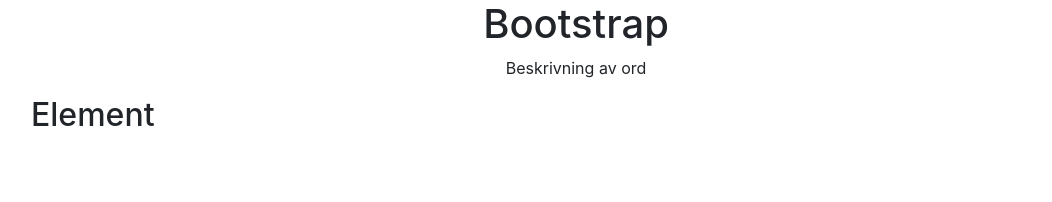
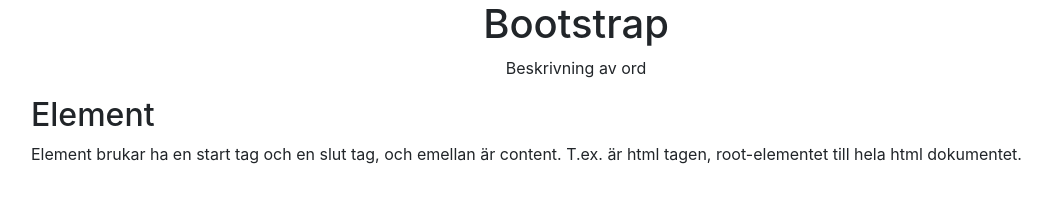
Before and after one commit to OliviaAnd/Olivia_Andersson_TE19D, a plain HTML site: page Webbutveckling/Bootstrap/index.html in a window 1280 px wide. Shown: the whole page, without its empty margins (64-1116 px from the left). Drawn offline with Linux system fonts and the light colour scheme.

Commit message:
bootstrap

```diff
--- a/Webbutveckling/Bootstrap/index.html
+++ b/Webbutveckling/Bootstrap/index.html
@@ -3,7 +3,7 @@
     <head>
         <link rel="stylesheet" href="bootstrap.css">
         <meta charset="utf-8">
-        <title> Bootstrap </title>
+        <title> Bootstrap uppgift </title>
     </head>
 
     <body>
@@ -14,6 +14,7 @@
 
           <div class="container">
               <h2> Element </h2>
+              <p>Element brukar ha en start tag och en slut tag, och emellan är content. T.ex. är html tagen, root-elementet till hela html dokumentet.</p>
           </div>
     </body>
 </html>
```
Also changed, not shown: Webbutveckling/Bootstrap/style.css (added).
